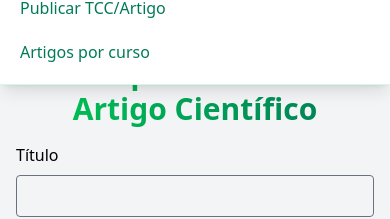
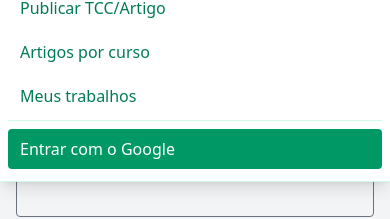
Before and after one commit to Toteck/social-media, a React (Vite) app: page /create in a window 390 px wide. Both pictures are taken after a click on the button "Toggle menu". Shown: the part 129-348 px from the top of the page. Built offline with nearby package versions, Linux system fonts and the light colour scheme; no server answers; the database is empty.

Commit message:
add mobile authentication section to Navbar; include user avatar and sign-in/sign-out buttons

```diff
--- a/src/components/Navbar.tsx
+++ b/src/components/Navbar.tsx
@@ -123,6 +123,7 @@
       </div>
 
       {/* Mobile Menu */}
+
       {menuOpen && (
         <div className="md:hidden bg-white/95 border-t border-emerald-100">
           <div className="px-2 pt-2 pb-3 space-y-1">
@@ -144,6 +145,43 @@
             >
               Artigos por curso
             </Link>
+            <Link
+              to="/myprojects"
+              className="block px-3 py-2 rounded-md text-base font-medium text-emerald-700 hover:text-emerald-500 hover:bg-emerald-50"
+            >
+              Meus trabalhos
+            </Link>
+
+            {/* Mobile Auth Section */}
+            <div className="pt-2 border-t border-emerald-100">
+              {user ? (
+                <div className="flex items-center space-x-3 px-3 py-2">
+                  {user.user_metadata?.picture && (
+                    <img
+                      src={user.user_metadata.picture}
+                      alt="User Avatar"
+                      className="w-8 h-8 rounded-full object-cover border border-emerald-200"
+                    />
+                  )}
+                  <span className="text-emerald-700 flex-grow">
+                    {displayName}
+                  </span>
+                  <button
+                    onClick={signOut}
+                    className="bg-emerald-600 text-white px-3 py-1 rounded hover:bg-emerald-500"
+                  >
+                    Sair
+                  </button>
+                </div>
+              ) : (
+                <button
+                  onClick={signInWithGoogle}
+                  className="w-full bg-emerald-600 text-white hover:bg-emerald-500 px-3 py-2 rounded text-left"
+                >
+                  Entrar com o Google
+                </button>
+              )}
+            </div>
           </div>
         </div>
       )}
```
